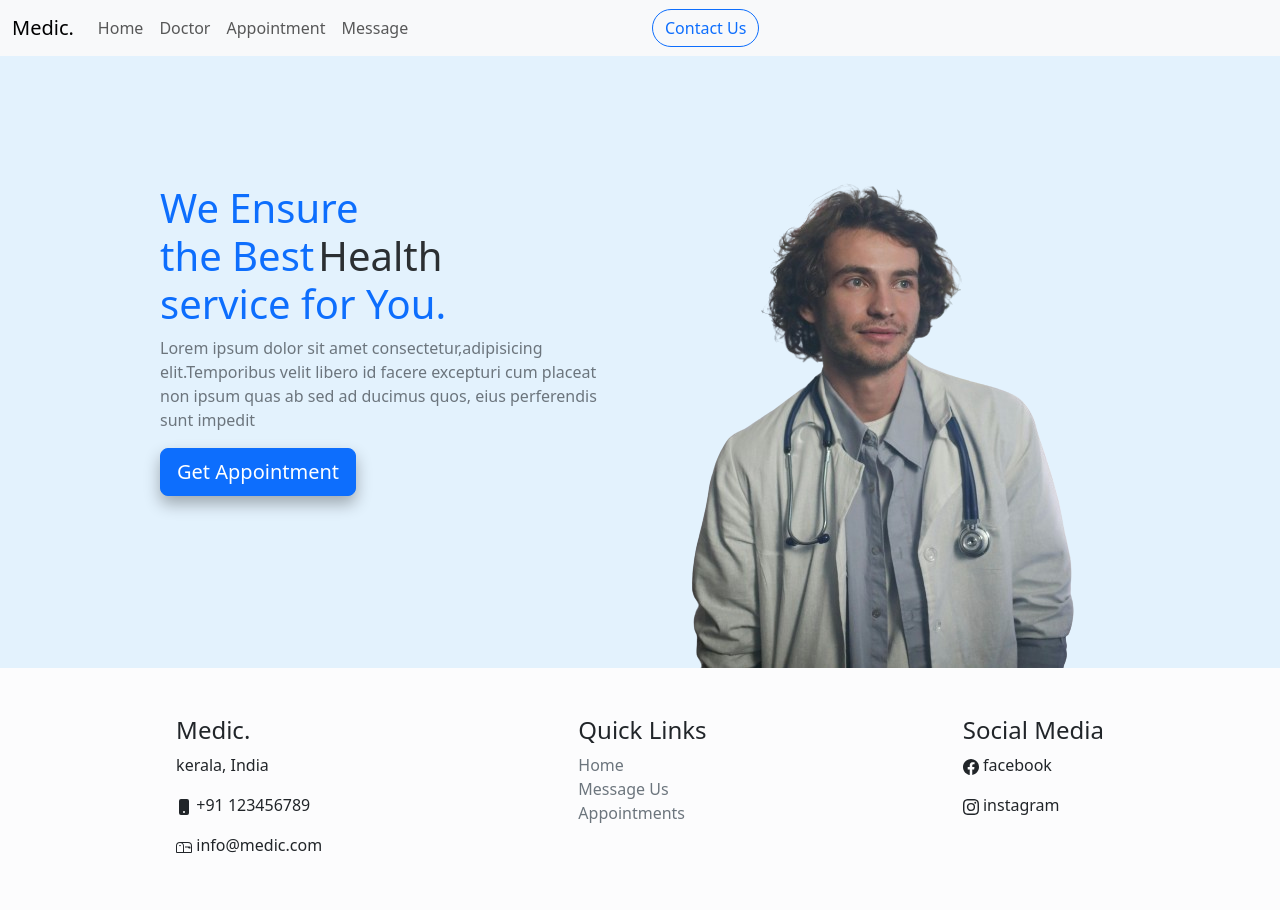
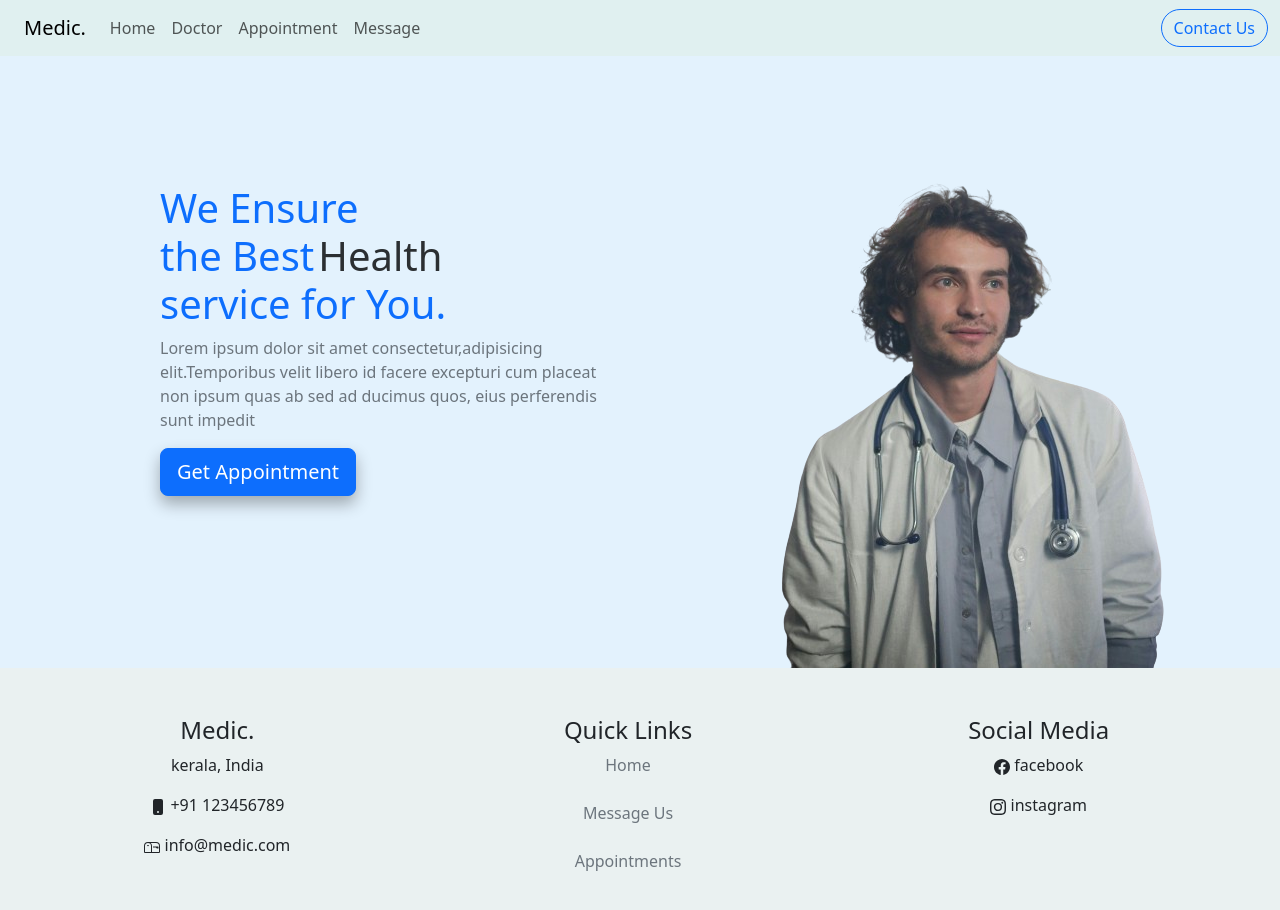
Before and after one commit to mishalzakeer0/HMS-Front, a React (Create React App) app: page / in a window 1280 px wide. Shown: the top 910 px of the page. Built offline with nearby package versions, Linux system fonts and the light colour scheme.

Commit message:
Home page completed

```diff
--- a/src/pages/Home/Home.css
+++ b/src/pages/Home/Home.css
@@ -13,6 +13,18 @@ a:hover {
 
 a:active {
     text-decoration: none;
+}
+
+.footer-content{
+    display: flex !important;
+    flex-direction: column !important;
+    align-items: center !important;
+    flex-wrap: wrap !important;
+    max-width: auto;
+
+}
+h4{
+    width: max-content;
 }
 
 @media (min-width: 992px) {
@@ -32,4 +44,5 @@ a:active {
     .Img{
         align-content: center;
     }
+
 }
--- a/src/pages/Home/Home.jsx
+++ b/src/pages/Home/Home.jsx
@@ -12,25 +12,38 @@ import Col from 'react-bootstrap/Col';
 const Home = () => {
   return (
     <>
-     <Navbar expand="lg" className="bg-body-tertiary">
+
+<Container fluid  style={{ backgroundColor: "#e0f0f0" }}>
+  <Row>
+    <Col>
+      <Navbar expand="lg" className="d-flex flex-wrap align-items-center">
         <Container>
           <Navbar.Brand href="#home">Medic.</Navbar.Brand>
           <Navbar.Toggle aria-controls="basic-navbar-nav" />
           <Navbar.Collapse id="basic-navbar-nav">
             <Nav className="me-auto">
               <Nav.Link href="#home">Home</Nav.Link>
-            <Nav.Link href="#link">Doctor</Nav.Link>
-            <Nav.Link href="#link">Appointment</Nav.Link>
-            <Nav.Link href="#link">Message</Nav.Link>
+              <Nav.Link href="#doctor">Doctor</Nav.Link>
+              <Nav.Link href="#appointment">Appointment</Nav.Link>
+              <Nav.Link href="#message">Message</Nav.Link>
+              <Nav.Link id="small-screen" href="#contact-us" >Contact</Nav.Link>
             </Nav>
           </Navbar.Collapse>
         </Container>
-      <Container>
-      <button type="button" class="btn btn-outline-primary rounded-pill">Contact Us</button>
+      </Navbar>
+    </Col>
+    <Col id="big-screen" style={{display:"flex", justifyContent: "end", alignItems: 'center' }} >
+      <button type="button" className="btn btn-outline-primary rounded-pill" style={{width: 'auto', height: 'fit-content'}}>
+        Contact Us
+      </button>
+    </Col>
+  </Row>
 </Container>
-    </Navbar>
       <Container fluid className="p-0">
-      <Row className = 'justify-content-center-' style={{ backgroundColor: "#e3f2fd", gap: "2rem" }}>
+        <Row
+          className="justify-content-center"
+          style={{ backgroundColor: "#e3f2fd", gap: "2rem" }}
+        >
           <Col>
             <div
               className="texts container-fluid"
@@ -41,13 +54,16 @@ const Home = () => {
             >
               <h1 className="text-primary">
                 We Ensure <br /> the Best
-              <span className="text-secondary-emphasis ms-1 me-1">Health</span> <br />service for
-              You.
+                <span className="text-secondary-emphasis ms-1 me-1">
+                  Health
+                </span>{" "}
+                <br />
+                service for You.
               </h1>
               <p className="text-secondary">
-              Lorem ipsum dolor sit amet consectetur,adipisicing elit.Temporibus
-              velit libero id facere excepturi cum placeat non ipsum quas ab sed
-              ad ducimus quos, eius perferendis sunt impedit
+                Lorem ipsum dolor sit amet consectetur,adipisicing
+                elit.Temporibus velit libero id facere excepturi cum placeat non
+                ipsum quas ab sed ad ducimus quos, eius perferendis sunt impedit
               </p>
               <button
                 type="button"
@@ -61,26 +77,28 @@ const Home = () => {
             </div>
           </Col>
           <Col>
-          <div className="container-fluid Img">
+            <div className="container-fluid Img d-flex justify-content-center">
               <img src={DrImg} alt="Doctor Img" />
             </div>
           </Col>
         </Row>
       </Container>
-      <div className="container-fluid d-flex p-5 bg-light-subtle justify-content-around">
-        <div className="">
+      <Container fluid style={{backgroundColor: "#eAf1f1", padding: '0'}}>
+        <Row className="Footer d-flex container-fluid justify-content-around p-5 gap-5">
+          <Col>
+            <div className="footer-content">
               <h4>Medic.</h4>
               <p>kerala, India</p>
               <p>
-            {" "}
                 <PhoneFill /> +91 123456789
               </p>
               <p>
-            {" "}
                 <Mailbox /> info@medic.com
               </p>
             </div>
-        <div className="">
+          </Col>
+          <Col>
+            <div className="footer-content">
               <h4>Quick Links</h4>
               <a className="text-secondary" href="#">
                 Home
@@ -94,18 +112,20 @@ const Home = () => {
                 Appointments
               </a>
             </div>
-        <div className="">
+          </Col>
+          <Col>
+            <div className="footer-content">
               <h4>Social Media</h4>
               <p>
-            {" "}
                 <Facebook /> facebook
               </p>
               <p>
-            {" "}
                 <Instagram /> instagram
               </p>
             </div>
-      </div>
+          </Col>
+        </Row>
+      </Container>
     </>
   );
 };
```
Also changed, not shown: 1 other file (tests, documents, lock files or other folders). Lines whose indentation alone changed are shown as unchanged.
